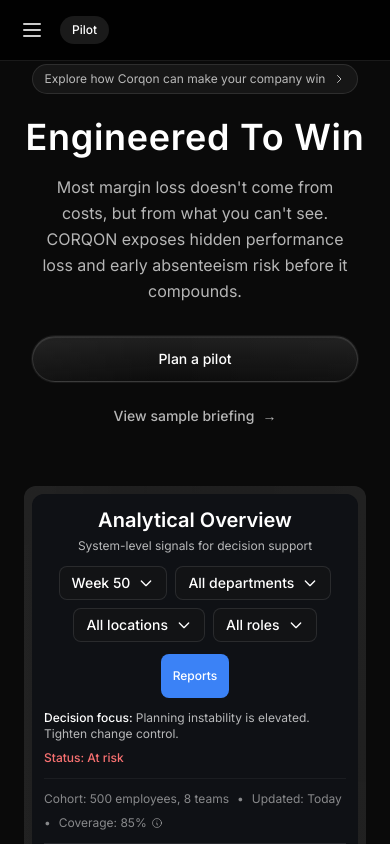
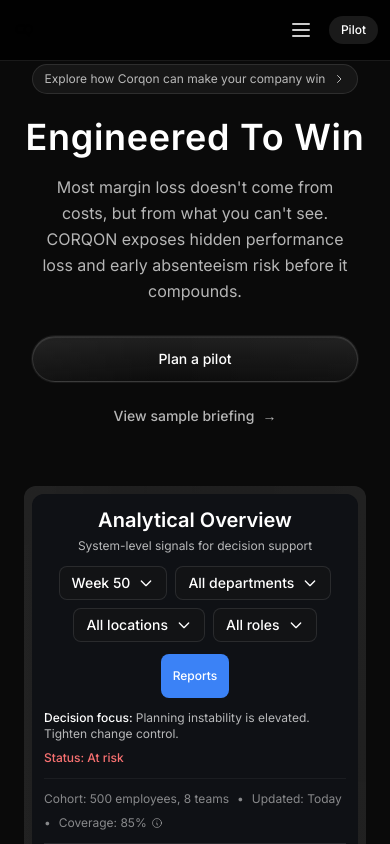
Before and after one commit to CORQON/corqon-site, a Next.js app: page / in a window 390 px wide. Shown: the top 844 px of the page. Built offline with nearby package versions, Linux system fonts and the light colour scheme.

Commit message:
Add responsive navbar logos and update favicon to desktop SVG

```diff
--- a/app/layout.tsx
+++ b/app/layout.tsx
@@ -17,6 +17,7 @@
   description: 'AI-driven platform that improves employee vitality, focus and work performance through actionable insights.',
   icons: {
     icon: [
+      { url: '/brand-logo-desktop.svg', type: 'image/svg+xml' },
       { url: '/favicon.ico' },
       { url: '/favicon-16x16.png', sizes: '16x16', type: 'image/png' },
       { url: '/favicon-32x32.png', sizes: '32x32', type: 'image/png' },
--- a/components/Navbar.tsx
+++ b/components/Navbar.tsx
@@ -1,7 +1,6 @@
 'use client';
 
 import Link from 'next/link';
-import Image from 'next/image';
 import { useEffect, useState } from 'react';
 
 export default function Navbar() {
@@ -70,6 +69,16 @@
         <nav className="fixed top-0 left-0 right-0 z-50 bg-black/90 border-b border-white/10">
           <div className="max-w-7xl mx-auto px-3 py-2.5">
             <div className="flex items-center justify-between">
+              {/* Logo */}
+              <div className="flex items-center">
+                <Link href="/" className="flex items-center">
+                  <img
+                    src="/brand-logo-mobile.svg"
+                    alt="CORQON"
+                    className="h-6 w-auto"
+                  />
+                </Link>
+              </div>
               {/* Menu Button + CTA */}
               <div className="flex items-center gap-2">
                 <button
@@ -179,13 +188,15 @@
               {/* Left: Logo */}
               <div className="flex items-center">
                 <Link href="/" className="flex items-center gap-2 text-base sm:text-lg font-semibold text-white hover:opacity-80">
-                  <Image
-                    src="/corqon-symbol.png"
+                  <img
+                    src="/brand-logo-mobile.svg"
                     alt="CORQON"
-                    width={36}
-                    height={36}
-                    className="h-7 w-7 sm:h-8 sm:w-8 shrink-0"
-                    priority
+                    className="h-7 w-auto sm:h-8 shrink-0 block md:hidden"
+                  />
+                  <img
+                    src="/brand-logo-desktop.svg"
+                    alt="CORQON"
+                    className="h-7 w-auto sm:h-8 shrink-0 hidden md:block"
                   />
                   <span className="hidden sm:inline">CORQON</span>
                 </Link>
```
Also changed, not shown: public/brand-logo-desktop.svg (added), public/brand-logo-mobile.svg (added).
